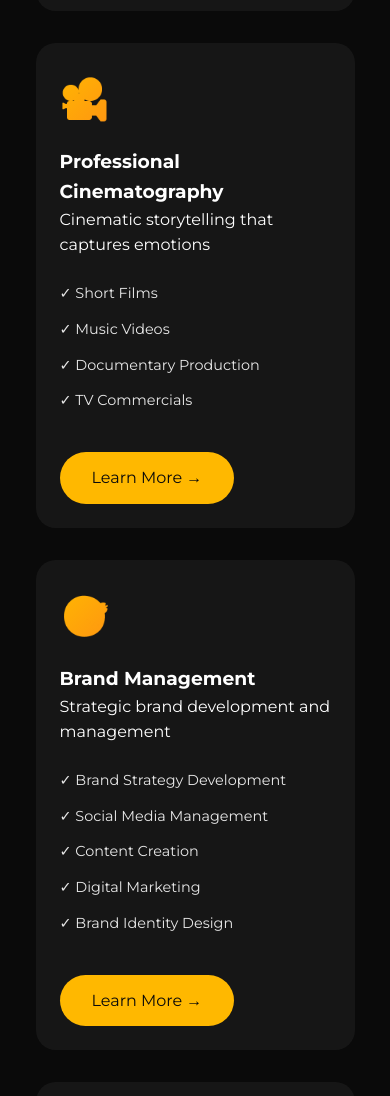
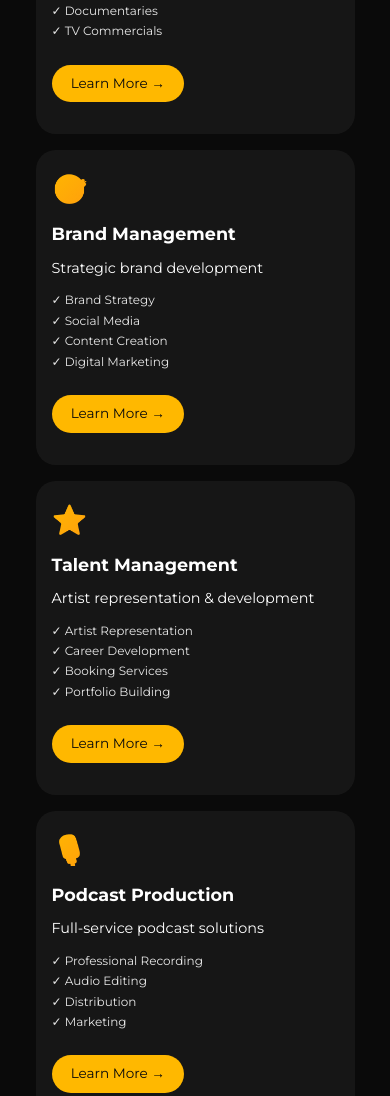
Before and after one commit to whoakashtyagi/waka, a plain HTML site: page index.html in a window 390 px wide. Shown: the part 2599-3695 px from the top of the page. Drawn offline with nearby package versions, Linux system fonts and the light colour scheme.

Commit message:
Updated mobile responsiveness: Optimized services section for mobile view, adjusted font sizes and spacing

```diff
--- a/index.html
+++ b/index.html
@@ -67,19 +67,18 @@
             <h2>Our Services</h2>
         </div>
         <div class="services-grid">
-            <!-- Photography & Videography - now regular card -->
+            <!-- Photography & Videography -->
             <div class="service-card">
                 <div class="service-content">
                     <div class="service-icon">📸</div>
                     <h3>Photography & Videography</h3>
-                    <p>Premium visual content creation for all your needs</p>
+                    <p>Premium visual content creation</p>
                     <div class="service-features">
                         <ul>
-                            <li>✓ Event Photography</li>
-                            <li>✓ Commercial Photography</li>
-                            <li>✓ Wedding Cinematography</li>
-                            <li>✓ Corporate Video Production</li>
-                            <li>✓ Aerial Photography & Videography</li>
+                            <li>✓ Event Coverage</li>
+                            <li>✓ Commercial Production</li>
+                            <li>✓ Wedding Photography</li>
+                            <li>✓ Corporate Videos</li>
                         </ul>
                     </div>
                     <a href="#contact" class="learn-more">Book Now →</a>
@@ -90,13 +89,13 @@
             <div class="service-card">
                 <div class="service-content">
                     <div class="service-icon">🎥</div>
-                    <h3>Professional Cinematography</h3>
-                    <p>Cinematic storytelling that captures emotions</p>
+                    <h3>Cinematography</h3>
+                    <p>Professional film production</p>
                     <div class="service-features">
                         <ul>
                             <li>✓ Short Films</li>
                             <li>✓ Music Videos</li>
-                            <li>✓ Documentary Production</li>
+                            <li>✓ Documentaries</li>
                             <li>✓ TV Commercials</li>
                         </ul>
                     </div>
@@ -109,14 +108,13 @@
                 <div class="service-content">
                     <div class="service-icon">🎯</div>
                     <h3>Brand Management</h3>
-                    <p>Strategic brand development and management</p>
+                    <p>Strategic brand development</p>
                     <div class="service-features">
                         <ul>
-                            <li>✓ Brand Strategy Development</li>
-                            <li>✓ Social Media Management</li>
+                            <li>✓ Brand Strategy</li>
+                            <li>✓ Social Media</li>
                             <li>✓ Content Creation</li>
                             <li>✓ Digital Marketing</li>
-                            <li>✓ Brand Identity Design</li>
                         </ul>
                     </div>
                     <a href="#contact" class="learn-more">Learn More →</a>
@@ -128,13 +126,13 @@
                 <div class="service-content">
                     <div class="service-icon">⭐</div>
                     <h3>Talent Management</h3>
-                    <p>Comprehensive talent representation and development</p>
+                    <p>Artist representation & development</p>
                     <div class="service-features">
                         <ul>
                             <li>✓ Artist Representation</li>
                             <li>✓ Career Development</li>
-                            <li>✓ Booking & Negotiations</li>
-                            <li>✓ Portfolio Development</li>
+                            <li>✓ Booking Services</li>
+                            <li>✓ Portfolio Building</li>
                         </ul>
                     </div>
                     <a href="#contact" class="learn-more">Learn More →</a>
@@ -146,14 +144,13 @@
                 <div class="service-content">
                     <div class="service-icon">🎙️</div>
                     <h3>Podcast Production</h3>
-                    <p>End-to-end podcast solutions for brands and individuals</p>
+                    <p>Full-service podcast solutions</p>
                     <div class="service-features">
                         <ul>
                             <li>✓ Professional Recording</li>
-                            <li>✓ Audio Editing & Mixing</li>
-                            <li>✓ Distribution Strategy</li>
-                            <li>✓ Marketing & Promotion</li>
-                            <li>✓ Monetization Consulting</li>
+                            <li>✓ Audio Editing</li>
+                            <li>✓ Distribution</li>
+                            <li>✓ Marketing</li>
                         </ul>
                     </div>
                     <a href="#contact" class="learn-more">Learn More →</a>
@@ -165,14 +162,13 @@
                 <div class="service-content">
                     <div class="service-icon">📊</div>
                     <h3>Marketing Solutions</h3>
-                    <p>Comprehensive marketing strategies for business growth</p>
+                    <p>Growth-focused strategies</p>
                     <div class="service-features">
                         <ul>
-                            <li>✓ Digital Marketing Campaigns</li>
-                            <li>✓ Social Media Strategy</li>
-                            <li>✓ Content Marketing</li>
-                            <li>✓ Email Marketing</li>
-                            <li>✓ Analytics & Reporting</li>
+                            <li>✓ Digital Marketing</li>
+                            <li>✓ Social Media</li>
+                            <li>✓ Content Strategy</li>
+                            <li>✓ Analytics</li>
                         </ul>
                     </div>
                     <a href="#contact" class="learn-more">Learn More →</a>
--- a/styles.css
+++ b/styles.css
@@ -570,11 +570,48 @@ footer {
 
     .services-grid {
         grid-template-columns: 1fr;
+        gap: 1rem;
         padding: 1rem;
     }
 
     .service-card {
-        padding: 1.5rem;
+        padding: 1.2rem;
+        margin-bottom: 1rem;
+    }
+
+    .service-card h3 {
+        font-size: 1.2rem;
+        margin-bottom: 0.5rem;
+    }
+
+    .service-card p {
+        font-size: 0.9rem;
+        margin-bottom: 0.5rem;
+    }
+
+    .service-icon {
+        font-size: 2rem;
+        margin-bottom: 0.5rem;
+    }
+
+    .service-features {
+        margin: 0.8rem 0;
+    }
+
+    .service-features ul {
+        padding: 0;
+    }
+
+    .service-features li {
+        font-size: 0.8rem;
+        margin-bottom: 0.4rem;
+        line-height: 1.3;
+    }
+
+    .learn-more {
+        padding: 0.6rem 1.5rem;
+        font-size: 0.9rem;
+        margin-top: 0.8rem;
     }
 }
 
@@ -588,6 +625,28 @@ footer {
     }
 
     .nav-links a {
+        font-size: 0.85rem;
+    }
+
+    .service-card {
+        padding: 1rem;
+    }
+
+    .service-card h3 {
+        font-size: 1.1rem;
+    }
+
+    .service-features li {
+        font-size: 0.75rem;
+        margin-bottom: 0.3rem;
+    }
+
+    .service-icon {
+        font-size: 1.8rem;
+    }
+
+    .learn-more {
+        padding: 0.5rem 1.2rem;
         font-size: 0.85rem;
     }
 }
```
